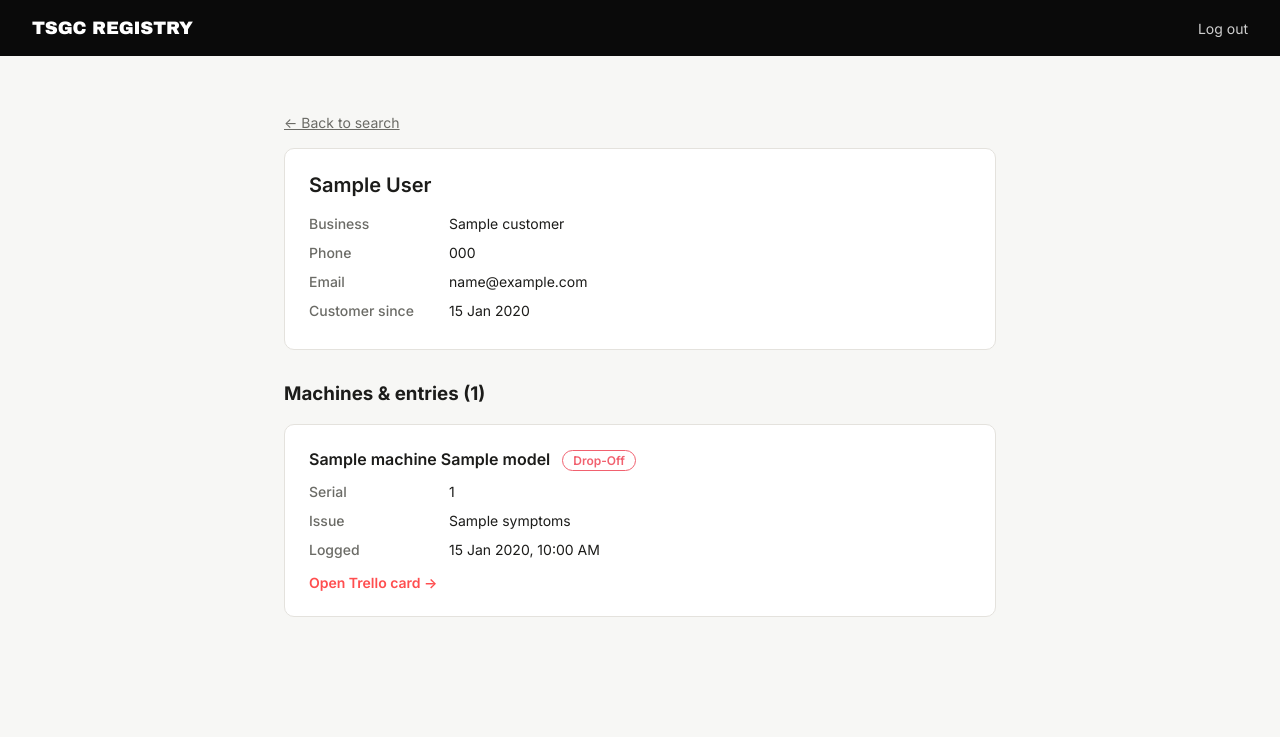
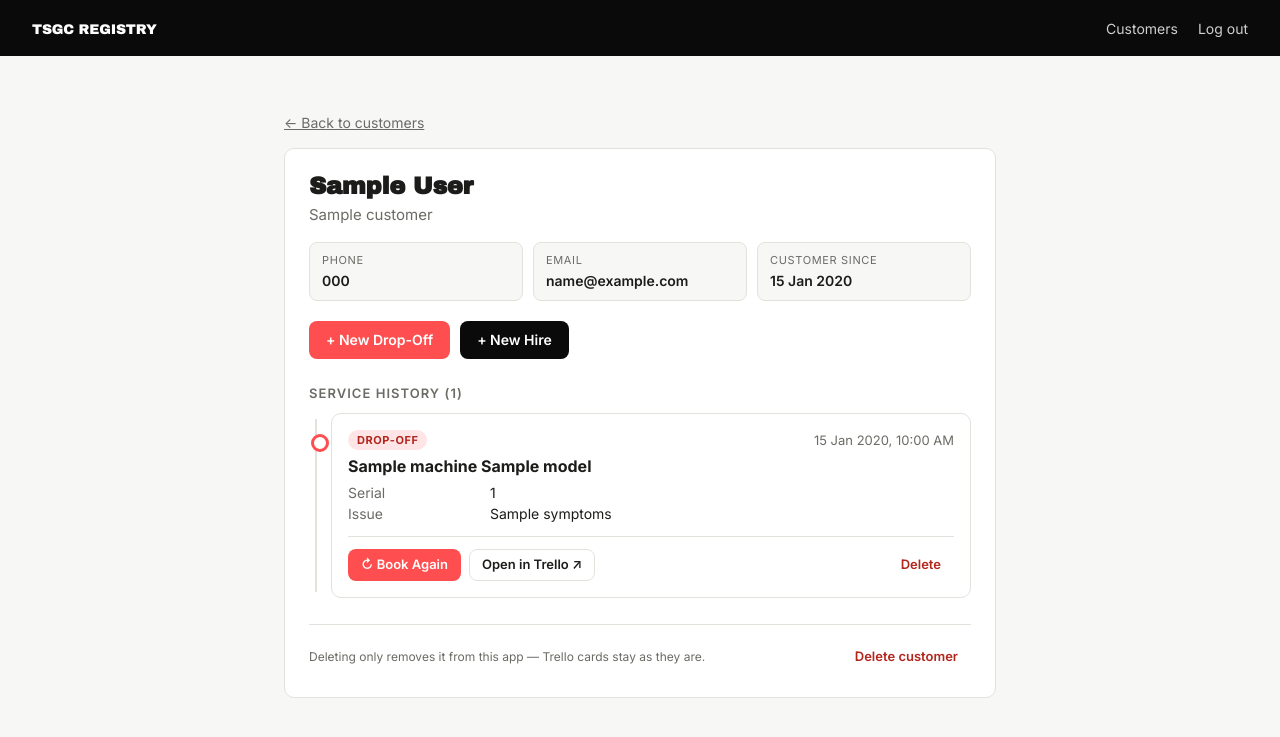
Before and after one commit to thespraygunclubau-hue/tsgc-webhook, a Flask app: template templates/customer.html in a window 1280 px wide. Shown: the top 737 px of the page. Run offline with Flask 3, Linux system fonts and the light colour scheme; the template is opened without the code that fills it: most values are stand-ins (such as "Sample title", 1, 10 or a date in 2020).

Commit message:
Add files via upload

```diff
--- a/app.py
+++ b/app.py
@@ -11,9 +11,19 @@ import base64
 import db
 import import_trello
 import trello_sync
+import prefill
 
 app = Flask(__name__)
 app.secret_key = os.environ.get("FLASK_SECRET_KEY") or secrets.token_hex(32)
+# Stops other websites from submitting forms (e.g. delete) using a
+# logged-in staff member's session.
+app.config["SESSION_COOKIE_SAMESITE"] = "Lax"
+app.config["SESSION_COOKIE_SECURE"] = os.environ.get("RENDER") is not None
+
+
+@app.context_processor
+def _template_helpers():
+    return {"prefill_url": prefill.build_url}
 
 TRELLO_KEY = os.environ.get("TRELLO_KEY")
 TRELLO_TOKEN = os.environ.get("TRELLO_TOKEN")
@@ -117,6 +127,8 @@ def webhook():
     print("TRELLO UPDATE STATUS:", update_response.status_code, update_response.text)
 
     try:
+        if db.is_template_name(customer_name):
+            raise ValueError("template entry — not saved to registry")
         customer_id = db.upsert_customer(customer_name, phone, email, business_name)
         db.insert_machine(customer_id, {
             "form_type": form_type,
@@ -216,7 +228,7 @@ def login():
     if request.method == "POST":
         if request.form.get("password") == REGISTRY_PASSWORD:
             session["logged_in"] = True
-            return redirect(url_for("search"))
+            return redirect(url_for("board"))
         error = "Wrong password."
     return render_template("login.html", error=error)
 
@@ -227,29 +239,41 @@ def logout():
     return redirect(url_for("login"))
 
 
-@app.route("/search", methods=["GET"])
-def search():
+@app.route("/board", methods=["GET"])
+def board():
     if not _logged_in():
         return redirect(url_for("login"))
 
-    query = request.args.get("q", "").strip()
-    results = []
+    customers = []
     error = None
     try:
-        if query:
-            results = db.search_customers(query)
-        else:
-            results = db.list_all_customers()
+        customers = db.list_board_customers()
     except Exception as e:
-        print("SEARCH ERROR:", repr(e))
-        error = "Search failed — check server logs."
+        print("BOARD ERROR:", repr(e))
+        error = "Couldn't load customers — check server logs."
 
-    return render_template("search.html", query=query, results=results, error=error)
+    return render_template(
+        "board.html",
+        customers=customers,
+        error=error,
+        query=request.args.get("q", ""),
+        open_id=request.args.get("open", ""),
+        flash_msg=request.args.get("msg", ""),
+    )
+
+
+@app.route("/search", methods=["GET"])
+def search():
+    # Old address — keeps existing bookmarks working.
+    q = request.args.get("q", "")
+    return redirect(url_for("board", q=q) if q else url_for("board"))
 
 
 @app.route("/customer/<customer_id>", methods=["GET"])
 def customer_profile(customer_id):
     if not _logged_in():
+        if request.args.get("partial"):
+            return "Session expired — please log in again.", 401
         return redirect(url_for("login"))
 
     try:
@@ -261,7 +285,40 @@ def customer_profile(customer_id):
     if not customer:
         return "Customer not found.", 404
 
+    if request.args.get("partial"):
+        # Just the card contents, loaded into the pop-up on the board.
+        return render_template("_customer_detail.html", customer=customer)
     return render_template("customer.html", customer=customer)
+
+
+@app.route("/entry/<machine_id>/delete", methods=["POST"])
+def delete_entry(machine_id):
+    """Deletes one service entry from the app only — Trello is untouched."""
+    if not _logged_in():
+        return redirect(url_for("login"))
+    try:
+        customer_id = db.delete_machine(machine_id)
+    except Exception as e:
+        print("DELETE ENTRY ERROR:", repr(e))
+        return "Delete failed — check server logs.", 500
+    print("DELETED ENTRY", machine_id, "for customer", customer_id)
+    if customer_id:
+        return redirect(url_for("board", open=customer_id, msg="Entry deleted."))
+    return redirect(url_for("board"))
+
+
+@app.route("/customer/<customer_id>/delete", methods=["POST"])
+def delete_customer(customer_id):
+    """Deletes a customer and all their entries from the app only."""
+    if not _logged_in():
+        return redirect(url_for("login"))
+    try:
+        db.delete_customer(customer_id)
+    except Exception as e:
+        print("DELETE CUSTOMER ERROR:", repr(e))
+        return "Delete failed — check server logs.", 500
+    print("DELETED CUSTOMER", customer_id)
+    return redirect(url_for("board", msg="Customer deleted."))
 
 
 @app.route("/admin/import-trello", methods=["GET"])
--- a/import_trello.py
+++ b/import_trello.py
@@ -35,7 +35,7 @@ def fetch_cards(board_id):
     params = {
         "key": TRELLO_KEY,
         "token": TRELLO_TOKEN,
-        "fields": "id,name,desc,shortUrl,idList,closed",
+        "fields": "id,name,desc,shortUrl,idList,closed,isTemplate",
     }
     resp = requests.get(url, params=params)
     resp.raise_for_status()
--- /dev/null
+++ b/templates/_customer_detail.html
@@ -0,0 +1,118 @@
+{# The inside of a customer card. Shown in the pop-up on the board
+   (loaded with ?partial=1) and on the full /customer/<id> page. #}
+<style>
+  .cd { color: var(--text); }
+  .cd-head { display: flex; justify-content: space-between; align-items: flex-start; gap: 16px; }
+  .cd-name { font-family: 'Archivo Black', 'Inter', sans-serif; font-size: 24px; line-height: 1.15; margin: 0; letter-spacing: -0.01em; }
+  .cd-biz { color: var(--muted); font-size: 15px; margin-top: 4px; }
+  .cd-contact { display: grid; grid-template-columns: repeat(auto-fit, minmax(180px, 1fr)); gap: 10px; margin: 18px 0 20px; }
+  .cd-contact div { background: var(--bg); border: 1px solid var(--border); border-radius: 8px; padding: 10px 12px; min-width: 0; }
+  .cd-contact span { display: block; font-size: 11px; text-transform: uppercase; letter-spacing: .06em; color: var(--muted); margin-bottom: 3px; }
+  .cd-contact a, .cd-contact b { color: var(--text); font-weight: 600; font-size: 14px; text-decoration: none; overflow-wrap: anywhere; }
+  .cd-actions { display: flex; gap: 10px; flex-wrap: wrap; margin-bottom: 26px; }
+  .btn { display: inline-flex; align-items: center; gap: 6px; padding: 10px 16px; border-radius: 8px; font-size: 14px; font-weight: 600; text-decoration: none; cursor: pointer; border: 1px solid transparent; font-family: inherit; line-height: 1.2; }
+  .btn-primary { background: var(--accent); color: #fff; }
+  .btn-primary:hover { background: var(--accent-hover); }
+  .btn-dark { background: var(--header-bg); color: #fff; }
+  .btn-dark:hover { background: #2a2a2a; }
+  .btn-ghost { background: transparent; color: var(--text); border-color: var(--border); }
+  .btn-ghost:hover { border-color: var(--text); background: transparent; }
+  .btn-danger { background: transparent; color: #b3261e; border-color: transparent; padding-left: 8px; padding-right: 8px; }
+  .btn-danger:hover { background: #fdecea; }
+  .btn-sm { padding: 7px 12px; font-size: 13px; }
+  .cd h3 { font-size: 13px; text-transform: uppercase; letter-spacing: .08em; color: var(--muted); margin: 0 0 12px; font-weight: 600; }
+  .tl { position: relative; padding-left: 22px; }
+  .tl::before { content: ""; position: absolute; left: 6px; top: 6px; bottom: 6px; width: 2px; background: var(--border); }
+  .tl-item { position: relative; background: var(--card); border: 1px solid var(--border); border-radius: 10px; padding: 16px; margin-bottom: 12px; }
+  .tl-item::before { content: ""; position: absolute; left: -21px; top: 20px; width: 12px; height: 12px; border-radius: 50%; background: var(--card); border: 3px solid var(--accent); }
+  .tl-item.hire::before { border-color: var(--header-bg); }
+  .tl-top { display: flex; justify-content: space-between; align-items: center; gap: 8px; flex-wrap: wrap; margin-bottom: 6px; }
+  .tl-date { font-size: 13px; color: var(--muted); }
+  .pill { display: inline-block; font-size: 11px; font-weight: 700; text-transform: uppercase; letter-spacing: .05em; padding: 3px 9px; border-radius: 999px; }
+  .pill-dropoff { background: #ffe5e5; color: #b3261e; }
+  .pill-hire { background: #1c1c1a; color: #fff; }
+  .tl-title { font-weight: 700; font-size: 16px; margin-bottom: 8px; }
+  .tl-fields { display: grid; grid-template-columns: 130px 1fr; gap: 4px 12px; font-size: 14px; margin: 0; }
+  .tl-fields dt { color: var(--muted); }
+  .tl-fields dd { margin: 0; overflow-wrap: anywhere; }
+  .tl-btns { display: flex; gap: 8px; flex-wrap: wrap; align-items: center; margin-top: 14px; padding-top: 12px; border-top: 1px solid var(--border); }
+  .tl-btns form { margin: 0 0 0 auto; }
+  .cd-empty { color: var(--muted); font-size: 14px; padding: 12px 0; }
+  .cd-foot { margin-top: 26px; padding-top: 16px; border-top: 1px solid var(--border); display: flex; justify-content: space-between; align-items: center; gap: 12px; flex-wrap: wrap; }
+  .cd-foot form { margin: 0; }
+  .cd-note { font-size: 12px; color: var(--muted); }
+  @media (max-width: 520px) {
+    .tl-fields { grid-template-columns: 1fr; }
+    .tl-fields dt { margin-top: 6px; }
+    .tl-btns form { margin-left: 0; }
+  }
+</style>
+
+<div class="cd">
+  <div class="cd-head">
+    <div>
+      <h2 class="cd-name" id="cd-title">{{ customer.full_name }}</h2>
+      {% if customer.business_name %}<div class="cd-biz">{{ customer.business_name }}</div>{% endif %}
+    </div>
+  </div>
+
+  <div class="cd-contact">
+    <div><span>Phone</span>{% if customer.phone %}<a href="tel:{{ customer.phone }}">{{ customer.phone }}</a>{% else %}<b>—</b>{% endif %}</div>
+    <div><span>Email</span>{% if customer.email %}<a href="mailto:{{ customer.email }}">{{ customer.email }}</a>{% else %}<b>—</b>{% endif %}</div>
+    <div><span>Customer since</span><b>{{ customer.created_at.strftime('%d %b %Y') if customer.created_at else '—' }}</b></div>
+  </div>
+
+  <div class="cd-actions">
+    <a class="btn btn-primary" href="{{ prefill_url('dropoff', customer) }}" target="_blank" rel="noopener">+ New Drop-Off</a>
+    <a class="btn btn-dark" href="{{ prefill_url('hire', customer) }}" target="_blank" rel="noopener">+ New Hire</a>
+  </div>
+
+  <h3>Service history ({{ customer.machines|length }})</h3>
+
+  {% if customer.machines %}
+  <div class="tl">
+    {% for m in customer.machines %}
+      {% set is_hire = m.form_type == 'hire' %}
+      <div class="tl-item {{ 'hire' if is_hire else 'dropoff' }}">
+        <div class="tl-top">
+          <span class="pill {{ 'pill-hire' if is_hire else 'pill-dropoff' }}">{{ 'Hire' if is_hire else 'Drop-Off' }}</span>
+          <span class="tl-date">{{ m.created_at.strftime('%d %b %Y, %I:%M %p') if m.created_at else '' }}</span>
+        </div>
+        <div class="tl-title">{{ m.machine or 'Unknown machine' }}{% if m.model %} {{ m.model }}{% endif %}</div>
+        <dl class="tl-fields">
+          {% if m.serial_number %}<dt>Serial</dt><dd>{{ m.serial_number }}</dd>{% endif %}
+          {% if is_hire %}
+            {% if m.hire_date %}<dt>Hire date</dt><dd>{{ m.hire_date }}</dd>{% endif %}
+            {% if m.return_date %}<dt>Return date</dt><dd>{{ m.return_date }}</dd>{% endif %}
+            {% if m.hire_charge %}<dt>Hire charge</dt><dd>{{ m.hire_charge }}</dd>{% endif %}
+            {% if m.security_deposit %}<dt>Deposit</dt><dd>{{ m.security_deposit }}</dd>{% endif %}
+            {% if m.accessories %}<dt>Accessories</dt><dd>{{ m.accessories }}</dd>{% endif %}
+          {% else %}
+            {% if m.symptoms %}<dt>Issue</dt><dd>{{ m.symptoms }}</dd>{% endif %}
+          {% endif %}
+        </dl>
+        <div class="tl-btns">
+          <a class="btn btn-primary btn-sm" href="{{ prefill_url(m.form_type, customer, m) }}" target="_blank" rel="noopener">↻ Book Again</a>
+          {% if m.trello_card_url %}
+            <a class="btn btn-ghost btn-sm" href="{{ m.trello_card_url }}" target="_blank" rel="noopener">Open in Trello ↗</a>
+          {% endif %}
+          <form method="post" action="{{ url_for('delete_entry', machine_id=m.id) }}"
+                data-confirm="Delete this {{ 'Hire' if is_hire else 'Drop-Off' }} entry ({{ m.machine or 'Unknown machine' }}) from the app?&#10;&#10;The Trello card will NOT be affected. This can't be undone.">
+            <button type="submit" class="btn btn-danger btn-sm">Delete</button>
+          </form>
+        </div>
+      </div>
+    {% endfor %}
+  </div>
+  {% else %}
+    <p class="cd-empty">No services on file for this customer yet.</p>
+  {% endif %}
+
+  <div class="cd-foot">
+    <span class="cd-note">Deleting only removes it from this app — Trello cards stay as they are.</span>
+    <form method="post" action="{{ url_for('delete_customer', customer_id=customer.id) }}"
+          data-confirm="Delete {{ customer.full_name }} and all {{ customer.machines|length }} of their entries from the app?&#10;&#10;Trello cards will NOT be affected. This can't be undone.">
+      <button type="submit" class="btn btn-danger btn-sm">Delete customer</button>
+    </form>
+  </div>
+</div>
--- a/templates/base.html
+++ b/templates/base.html
@@ -57,6 +57,9 @@
       margin: 0 auto;
       padding: 40px 24px;
     }
+    main.wide { max-width: 1240px; padding: 28px 24px 60px; }
+    header .brand a { color: inherit; text-decoration: none; }
+    header nav { display: flex; gap: 20px; align-items: center; }
     .card {
       background: var(--card);
       border: 1px solid var(--border);
@@ -100,14 +103,23 @@
     .trello-link { display: inline-block; margin-top: 10px; font-size: 14px; color: var(--accent); text-decoration: none; font-weight: 600; }
     .trello-link:hover { text-decoration: underline; color: var(--accent-hover); }
   </style>
+  {% block head %}{% endblock %}
 </head>
 <body>
   <header>
-    <span class="brand">TSGC REGISTRY</span>
-    {% if show_logout %}<a href="{{ url_for('logout') }}">Log out</a>{% endif %}
+    <span class="brand"><a href="{{ url_for('board') }}">TSGC REGISTRY</a></span>
+    {% if show_logout %}<nav><a href="{{ url_for('board') }}">Customers</a><a href="{{ url_for('logout') }}">Log out</a></nav>{% endif %}
   </header>
-  <main>
+  <main class="{% block main_class %}{% endblock %}">
     {% block content %}{% endblock %}
   </main>
+  <script>
+    // "Are you sure?" for any form with data-confirm (e.g. delete buttons),
+    // including ones loaded into the customer pop-up after the page loads.
+    document.addEventListener('submit', function (e) {
+      var msg = e.target.getAttribute && e.target.getAttribute('data-confirm');
+      if (msg && !window.confirm(msg)) e.preventDefault();
+    }, true);
+  </script>
 </body>
 </html>
--- a/templates/customer.html
+++ b/templates/customer.html
@@ -2,44 +2,8 @@
 {% set show_logout = true %}
 {% block title %}{{ customer.full_name }} — TSGC Registry{% endblock %}
 {% block content %}
-  <p><a href="{{ url_for('search') }}" class="muted">&larr; Back to search</a></p>
-
+  <p><a href="{{ url_for('board') }}" class="muted">&larr; Back to customers</a></p>
   <div class="card">
-    <div class="name" style="font-size:20px; margin-bottom:12px;">{{ customer.full_name }}</div>
-    <table>
-      {% if customer.business_name %}<tr><th>Business</th><td>{{ customer.business_name }}</td></tr>{% endif %}
-      {% if customer.phone %}<tr><th>Phone</th><td>{{ customer.phone }}</td></tr>{% endif %}
-      {% if customer.email %}<tr><th>Email</th><td>{{ customer.email }}</td></tr>{% endif %}
-      <tr><th>Customer since</th><td>{{ customer.created_at.strftime('%d %b %Y') if customer.created_at else '' }}</td></tr>
-    </table>
+    {% include "_customer_detail.html" %}
   </div>
-
-  <h3 style="margin-top:32px;">Machines &amp; entries ({{ customer.machines|length }})</h3>
-
-  {% for m in customer.machines %}
-    <div class="card machine-card">
-      <div class="machine-title">
-        {{ m.machine or 'Unknown machine' }} {{ m.model or '' }}
-        <span class="badge">{{ 'Hire' if m.form_type == 'hire' else 'Drop-Off' }}</span>
-      </div>
-      <table>
-        {% if m.serial_number %}<tr><th>Serial</th><td>{{ m.serial_number }}</td></tr>{% endif %}
-        {% if m.form_type == 'hire' %}
-          {% if m.hire_date %}<tr><th>Hire date</th><td>{{ m.hire_date }}</td></tr>{% endif %}
-          {% if m.return_date %}<tr><th>Return date</th><td>{{ m.return_date }}</td></tr>{% endif %}
-          {% if m.hire_charge %}<tr><th>Hire charge</th><td>{{ m.hire_charge }}</td></tr>{% endif %}
-          {% if m.security_deposit %}<tr><th>Deposit</th><td>{{ m.security_deposit }}</td></tr>{% endif %}
-          {% if m.accessories %}<tr><th>Accessories</th><td>{{ m.accessories }}</td></tr>{% endif %}
-        {% else %}
-          {% if m.symptoms %}<tr><th>Issue</th><td>{{ m.symptoms }}</td></tr>{% endif %}
-        {% endif %}
-        <tr><th>Logged</th><td>{{ m.created_at.strftime('%d %b %Y, %I:%M %p') if m.created_at else '' }}</td></tr>
-      </table>
-      {% if m.trello_card_url %}
-        <a class="trello-link" href="{{ m.trello_card_url }}" target="_blank" rel="noopener">Open Trello card &rarr;</a>
-      {% endif %}
-    </div>
-  {% else %}
-    <p class="muted">No machine entries on file for this customer yet.</p>
-  {% endfor %}
 {% endblock %}
```
Also changed, not shown: db.py (+140 -2 lines), prefill.py (added, +96 -0 lines), templates/board.html (added, +179 -0 lines), trello_sync.py (+15 -1 lines).
